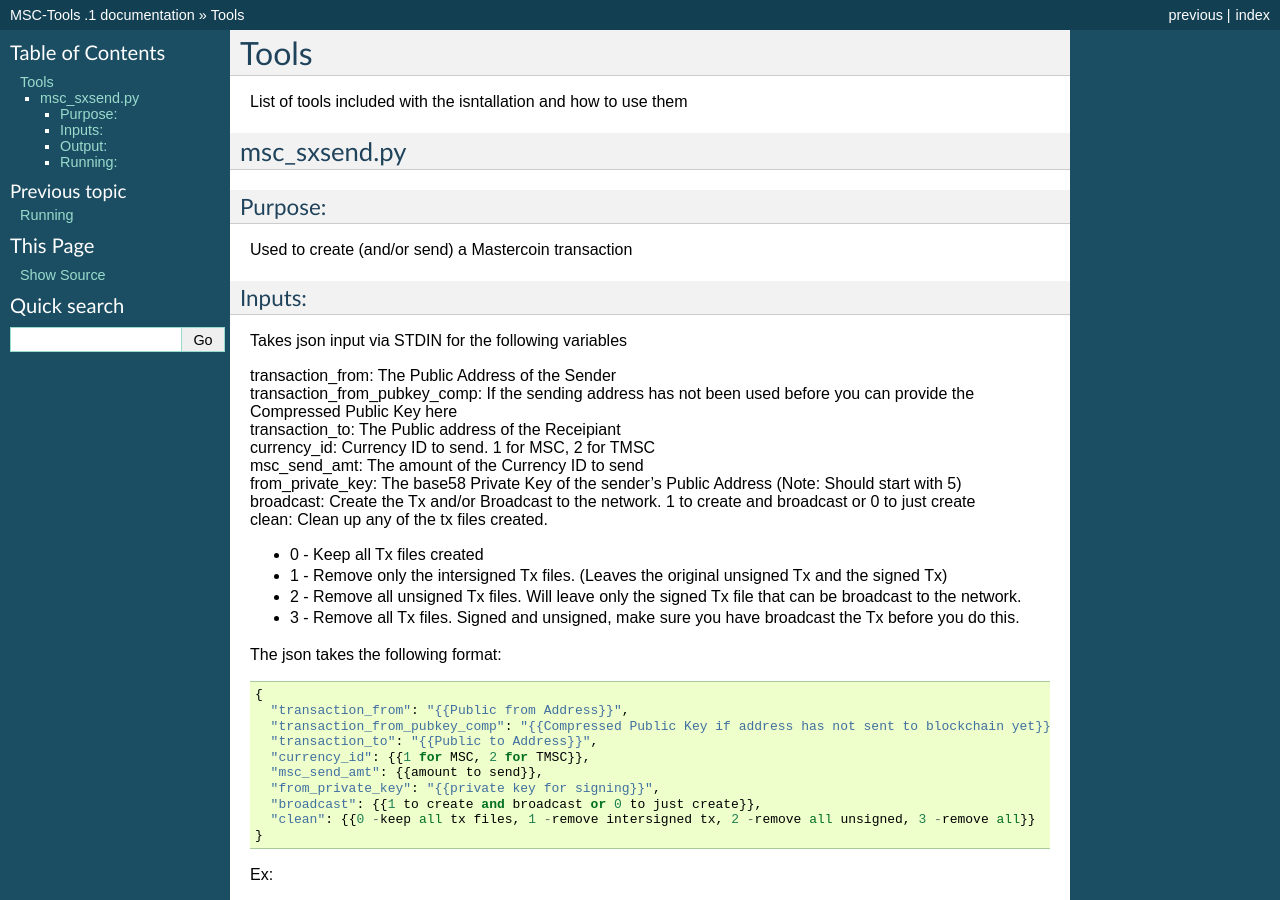
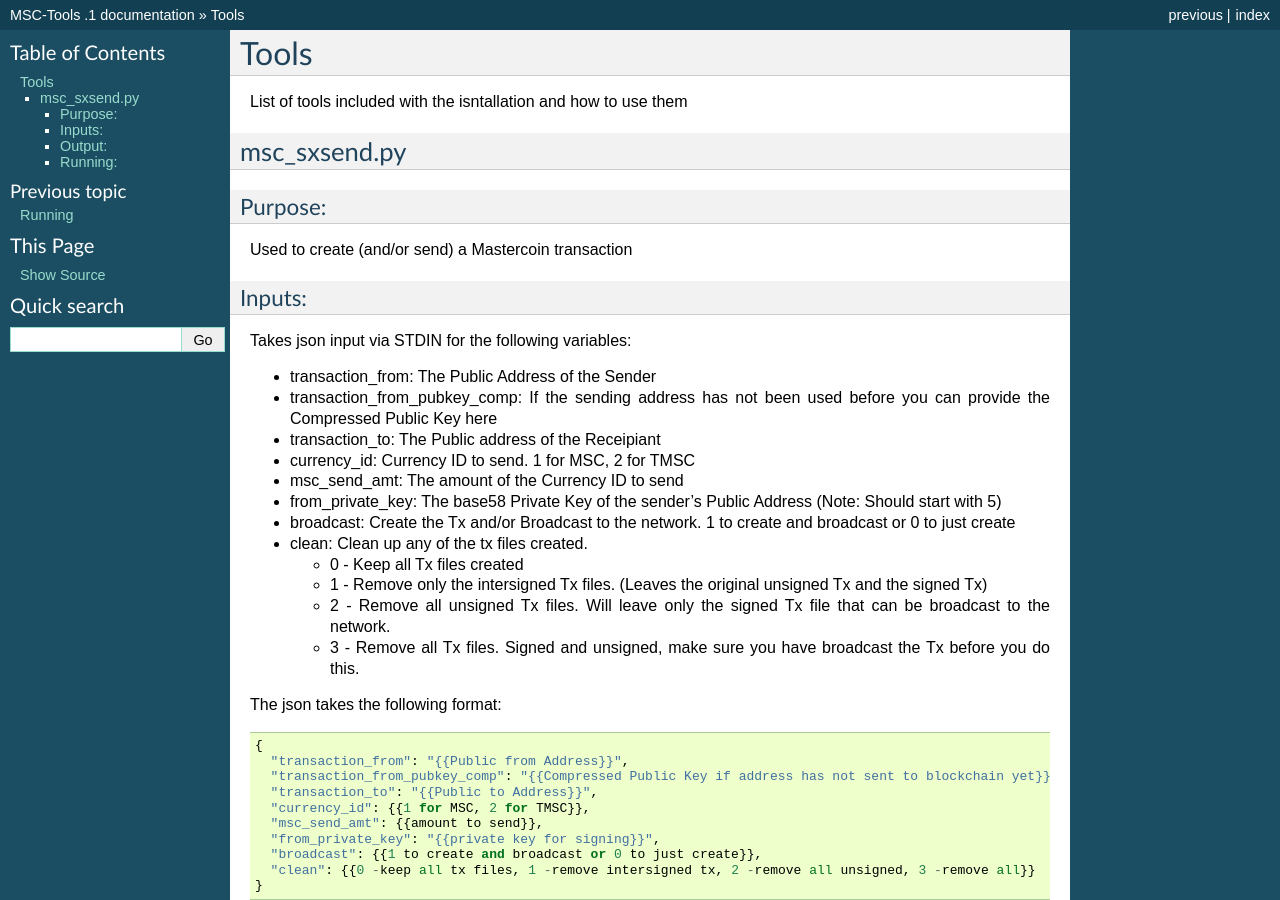
Before and after one commit to mastercoin-MSC/install-msc, a Sphinx documentation site: the page built from docs/pages/tools.rst, in a window 1280 px wide and 900 px high. Built offline with Sphinx 7.4.7, drawn with Linux system fonts in a browser that asks for light colours; formulas are drawn with MathJax 3.

Commit message:
formatting docs

```diff
--- a/docs/pages/tools.rst
+++ b/docs/pages/tools.rst
@@ -13,21 +13,21 @@
 
 Inputs:
 ^^^^^^^
-Takes json input via STDIN for the following variables
+Takes json input via STDIN for the following variables:
 
-| transaction_from: The Public Address of the Sender
-| transaction_from_pubkey_comp: If the sending address has not been used before you can provide the Compressed Public Key here
-| transaction_to: The Public address of the Receipiant
-| currency_id: Currency ID to send. 1 for MSC, 2 for TMSC
-| msc_send_amt: The amount of the Currency ID to send
-| from_private_key: The base58 Private Key of the sender's Public Address (Note: Should start with 5)
-| broadcast: Create the Tx and/or Broadcast to the network. 1 to create and broadcast or 0 to just create
-| clean: Clean up any of the tx files created.
+* transaction_from: The Public Address of the Sender
+* transaction_from_pubkey_comp: If the sending address has not been used before you can provide the Compressed Public Key here
+* transaction_to: The Public address of the Receipiant
+* currency_id: Currency ID to send. 1 for MSC, 2 for TMSC
+* msc_send_amt: The amount of the Currency ID to send
+* from_private_key: The base58 Private Key of the sender's Public Address (Note: Should start with 5)
+* broadcast: Create the Tx and/or Broadcast to the network. 1 to create and broadcast or 0 to just create
+* clean: Clean up any of the tx files created.
 
-* 0 - Keep all Tx files created
-* 1 - Remove only the intersigned Tx files. (Leaves the original unsigned Tx and the signed Tx)
-* 2 - Remove all unsigned Tx files. Will leave only the signed Tx file that can be broadcast to the network.
-* 3 - Remove all Tx files. Signed and unsigned, make sure you have broadcast the Tx before you do this.
+  * 0 - Keep all Tx files created
+  * 1 - Remove only the intersigned Tx files. (Leaves the original unsigned Tx and the signed Tx)
+  * 2 - Remove all unsigned Tx files. Will leave only the signed Tx file that can be broadcast to the network.
+  * 3 - Remove all Tx files. Signed and unsigned, make sure you have broadcast the Tx before you do this.
 
 
 
```
Also changed, not shown: 5 other files.
